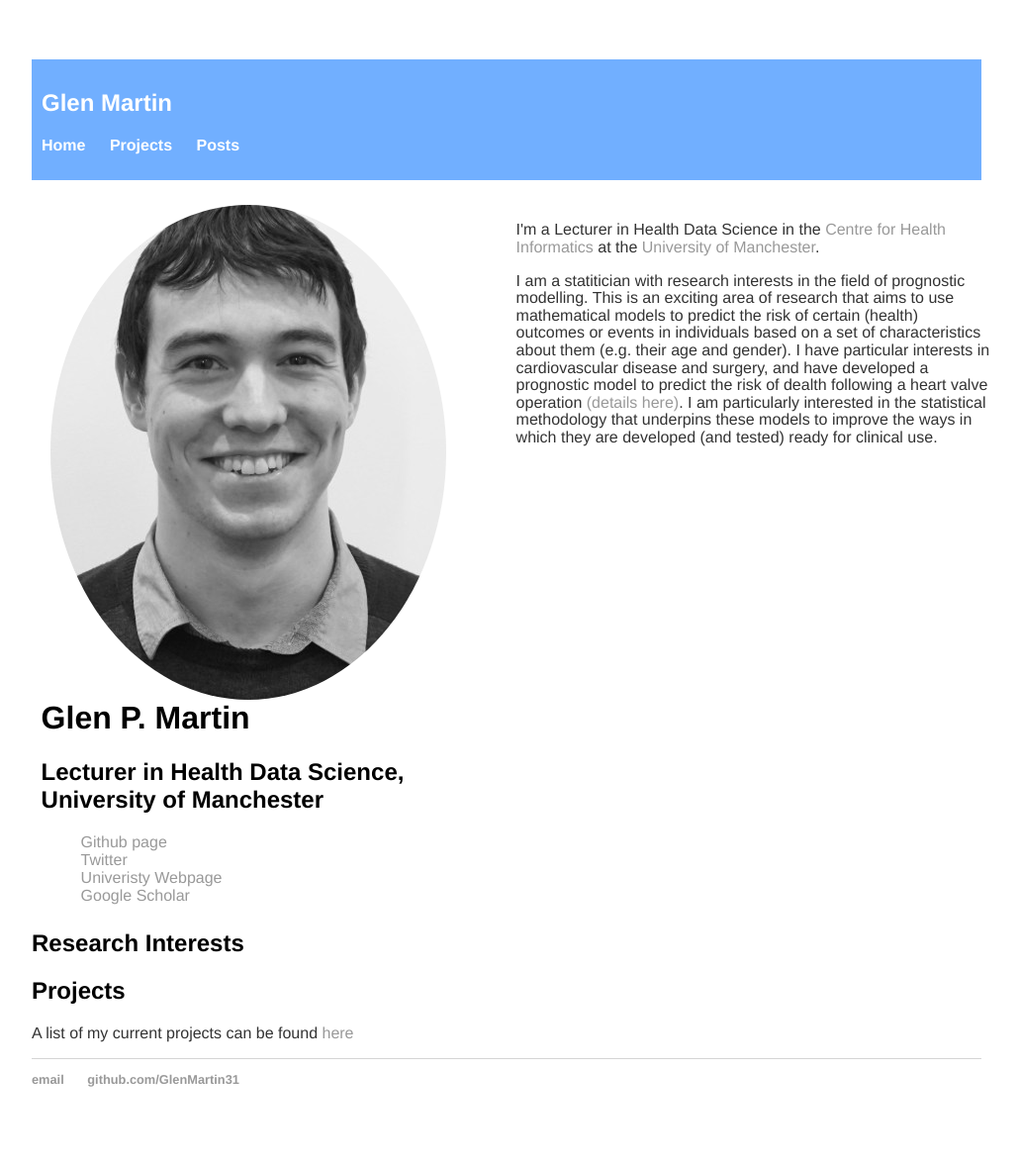
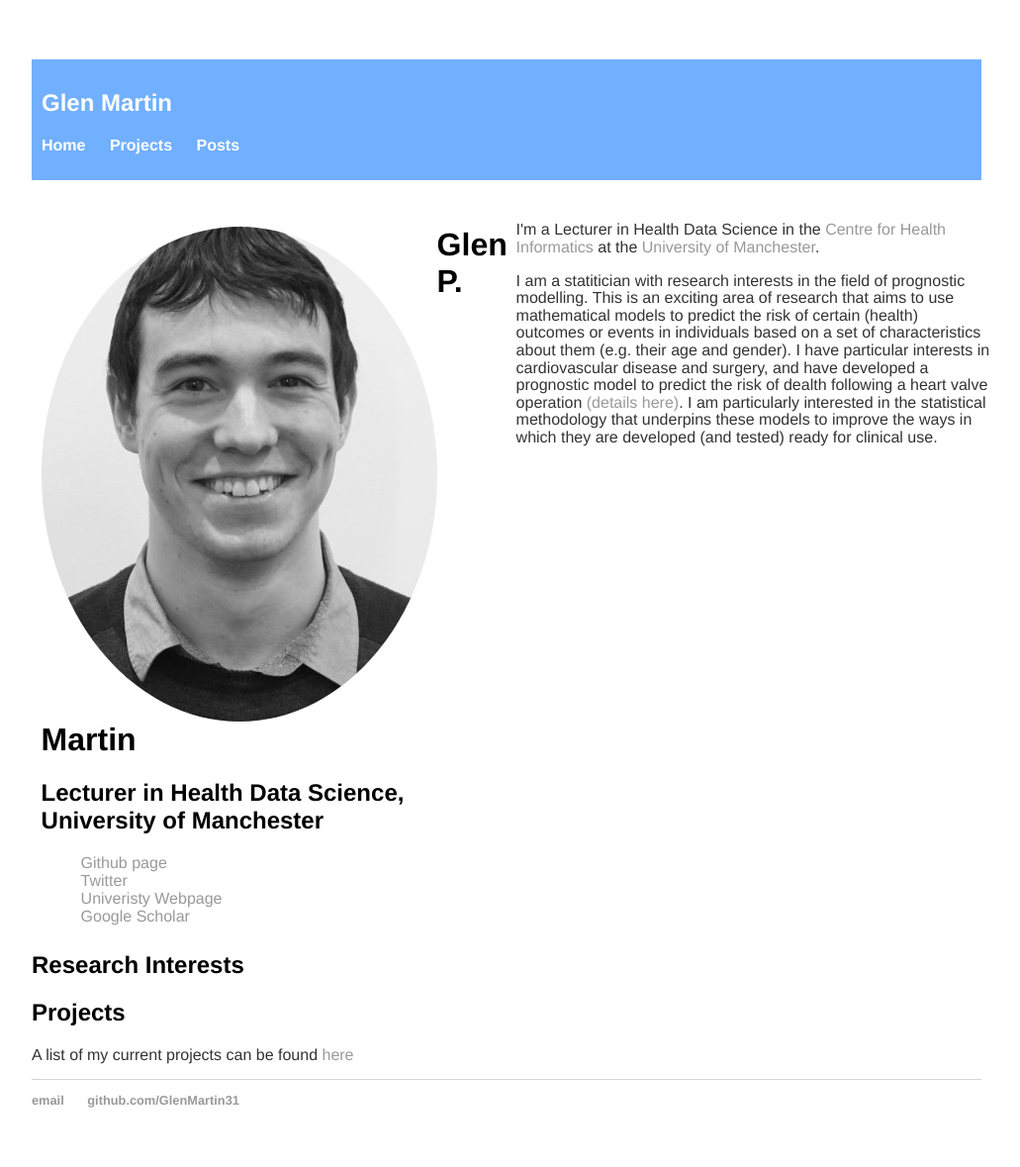
Before and after one commit to GlenMartin31/GlenMartin31.github.io, a Jekyll site: the page built from index.html, in a window 1280 px wide. Shown: the whole page at 99% size, without its empty margins (128-1159 px from the left). Built offline with Jekyll 4.4.1, drawn with Linux system fonts in a browser that asks for light colours; before the commit the page ends 1158 px from its top, so only the background shows below that.

Commit message:
Update image with text

```diff
--- a/css/main.css
+++ b/css/main.css
@@ -25,6 +25,14 @@
 	background: #71AFFF;
 	color: #FFFFFF;
 	margin-bottom: 16px;
+}
+.img-with-text {
+    text-align: justify;
+    width: [width of img];
+}
+.img-with-text img {
+    display: block;
+    margin: 0 auto;
 }
 .iconDetails {
 	margin-left:2%;
--- a/index.html
+++ b/index.html
@@ -4,6 +4,7 @@
 ---
 <div class='container2'>
 	<div class="left">
+		<div class="img-with-text">
 			<img src="img/profilepic.jpg" class='iconDetails'>
 			<h1>Glen P. Martin</h1>
 			<h2> Lecturer in Health Data Science, University of Manchester</h2>
@@ -13,6 +14,7 @@
 				<li><a href="https://www.research.manchester.ac.uk/portal/glen.martin.html">Univeristy Webpage</a></li>
 				<li><a href="https://scholar.google.co.uk/citations?user=-9-SxiMAAAAJ&hl=en">Google Scholar</a></li>
 			</ul>
+		</div>
 	</div>
 	<div class="right">
 
```
Lines whose indentation alone changed are shown as unchanged.
